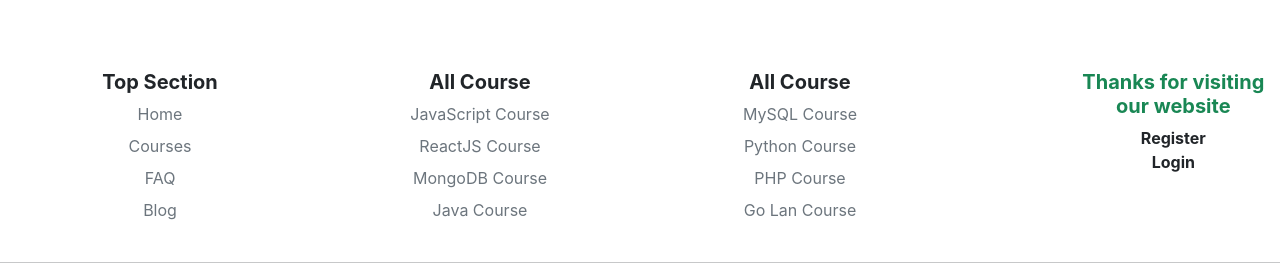
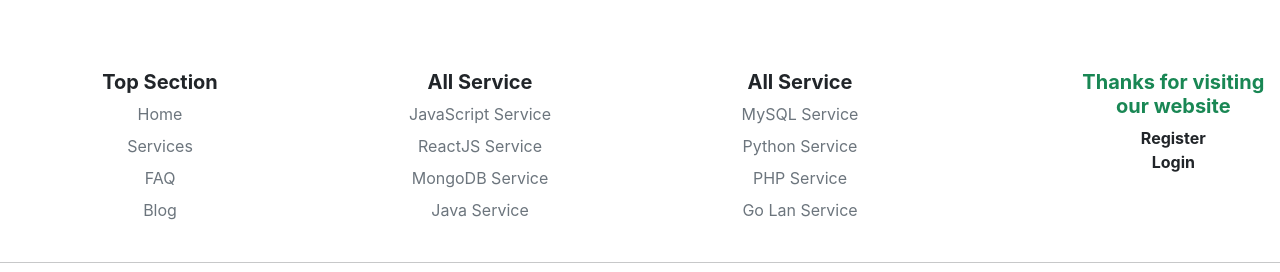
Before and after one commit to tuhinshuvra/service-review, a React (Create React App) app: page /login in a window 1280 px wide. Shown: the part 486-758 px from the top of the page. Built offline with nearby package versions, Linux system fonts and the light colour scheme; no server answers.

Commit message:
updated card display data of home and all service page

```diff
--- a/src/Pages/DisplayServices/DisplayServices.js
+++ b/src/Pages/DisplayServices/DisplayServices.js
@@ -13,9 +13,13 @@ const DisplayServices = ({ service }) => {
                     <Card.Body>
                         <Card.Title>{name}</Card.Title>
                         <Card.Text>
-                            {details.slice(0, 80)}
+                            {details.slice(0, 100)}
                         </Card.Text>
                         <Link className=' text-decoration-none fw-bolder' to={`/services/${service._id}`}>Show Details</Link>
+                        <div className=' d-flex justify-content-between'>
+                            <Card.Text> <b> Price : </b>${service.price}</Card.Text>
+                            <Card.Text> <b> Rating : </b>{service.rating}</Card.Text>
+                        </div>
                     </Card.Body>
 
                 </Card>
--- a/src/Pages/Footer/Footer.js
+++ b/src/Pages/Footer/Footer.js
@@ -14,28 +14,28 @@ const Footer = () => {
                             <h5 className='fw-bold'>Top Section</h5>
                             <ul className="nav flex-column">
                                 <li className="nav-item mb-2"><Link to="/" className="nav-link p-0 text-muted">Home</Link></li>
-                                <li className="nav-item mb-2"><Link to="/" className="nav-link p-0 text-muted">Courses</Link></li>
+                                <li className="nav-item mb-2"><Link to="/" className="nav-link p-0 text-muted">Services</Link></li>
                                 <li className="nav-item mb-2"><Link to="/faq" className="nav-link p-0 text-muted">FAQ</Link></li>
                                 <li className="nav-item mb-2"><Link to="/blog" className="nav-link p-0 text-muted">Blog</Link></li>
                             </ul>
                         </div>
 
                         <div className="col-4 col-md-3 mb-3">
-                            <h5 className='fw-bold'>All Course</h5>
+                            <h5 className='fw-bold'>All Service</h5>
                             <ul className="nav flex-column">
-                                <li className="nav-item mb-2"><Link to="/courses/01" className="nav-link p-0 text-muted">JavaScript Course</Link></li>
-                                <li className="nav-item mb-2"><Link to="/courses/02" className="nav-link p-0 text-muted">ReactJS Course</Link></li>
-                                <li className="nav-item mb-2"><Link to="/courses/03" className="nav-link p-0 text-muted">MongoDB Course</Link></li>
-                                <li className="nav-item mb-2"><Link to="/courses/04" className="nav-link p-0 text-muted">Java Course</Link></li>
+                                <li className="nav-item mb-2"><Link to="/services/01" className="nav-link p-0 text-muted">JavaScript Service</Link></li>
+                                <li className="nav-item mb-2"><Link to="/services/02" className="nav-link p-0 text-muted">ReactJS Service</Link></li>
+                                <li className="nav-item mb-2"><Link to="/services/03" className="nav-link p-0 text-muted">MongoDB Service</Link></li>
+                                <li className="nav-item mb-2"><Link to="/services/04" className="nav-link p-0 text-muted">Java Service</Link></li>
                             </ul>
                         </div>
                         <div className="col-4 col-md-3 mb-3">
-                            <h5 className='fw-bold'>All Course</h5>
+                            <h5 className='fw-bold'>All Service</h5>
                             <ul className="nav flex-column">
-                                <li className="nav-item mb-2"><Link to="/courses/01" className="nav-link p-0 text-muted">MySQL Course</Link></li>
-                                <li className="nav-item mb-2"><Link to="/courses/02" className="nav-link p-0 text-muted">Python Course</Link></li>
-                                <li className="nav-item mb-2"><Link to="/courses/03" className="nav-link p-0 text-muted">PHP Course</Link></li>
-                                <li className="nav-item mb-2"><Link to="/courses/04" className="nav-link p-0 text-muted">Go Lan Course</Link></li>
+                                <li className="nav-item mb-2"><Link to="/services/01" className="nav-link p-0 text-muted">MySQL Service</Link></li>
+                                <li className="nav-item mb-2"><Link to="/services/02" className="nav-link p-0 text-muted">Python Service</Link></li>
+                                <li className="nav-item mb-2"><Link to="/services/03" className="nav-link p-0 text-muted">PHP Service</Link></li>
+                                <li className="nav-item mb-2"><Link to="/services/04" className="nav-link p-0 text-muted">Go Lan Service</Link></li>
                             </ul>
                         </div>
 
--- a/src/Pages/Home/Home.js
+++ b/src/Pages/Home/Home.js
@@ -1,5 +1,5 @@
 import React, { useEffect, useState } from 'react';
-import { Card, Container } from 'react-bootstrap';
+import { Button, Card, Container } from 'react-bootstrap';
 import { Link, useLoaderData } from 'react-router-dom';
 import Service from '../Service/Service';
 import './Home.css';
@@ -20,9 +20,13 @@ const Home = () => {
                                     <Card.Body>
                                         <Card.Title>{service.name}</Card.Title>
                                         <Card.Text>
-                                            {service.details.slice(0, 80)}
+                                            {service.details.slice(0, 100)}
                                         </Card.Text>
                                         <Link className=' text-decoration-none fw-bolder' to={`/services/${service._id}`}>Show Details</Link>
+                                        <div className=' d-flex justify-content-between'>
+                                            <Card.Text> <b> Price : </b>${service.price}</Card.Text>
+                                            <Card.Text> <b> Rating : </b>{service.rating}</Card.Text>
+                                        </div>
                                     </Card.Body>
 
                                 </Card>
--- a/src/Pages/Review/Review.js
+++ b/src/Pages/Review/Review.js
@@ -3,7 +3,7 @@ import React from 'react';
 const Review = () => {
     return (
         <div>
-            <h2>This is Review Page</h2>
+            <h2>This is Review Page </h2>
         </div>
     );
 };
--- a/src/Pages/Route/Route.js
+++ b/src/Pages/Route/Route.js
@@ -11,6 +11,7 @@ import TermsAndConditions from "../TermsAndConditions/TermsAndConditions";
 import AddService from "../AddService/AddService";
 import PrivateRoute from "./PrivateRoute";
 import AddReview from "../AddReview/AddReview";
+import Review from "../Review/Review";
 
 export const router = createBrowserRouter([
     {
@@ -44,6 +45,10 @@ export const router = createBrowserRouter([
                 element: <PrivateRoute> <AddService></AddService></PrivateRoute>,
             },
             {
+                path: '/reviews',
+                element: <PrivateRoute><Review></Review></PrivateRoute>,
+            },
+            {
                 path: '/addreview',
                 element: <PrivateRoute> <AddReview></AddReview></PrivateRoute>,
             },
```
